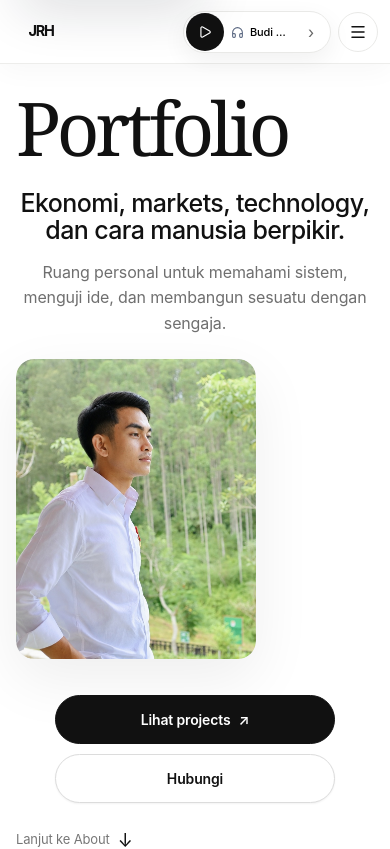
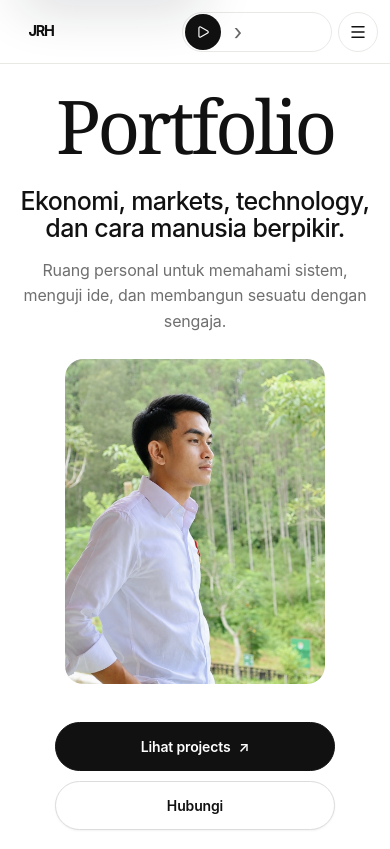
Before and after one commit to LionerHakim/JRHs, a React (Vite) app: page / in a window 390 px wide. Shown: the top 849 px of the page. Built offline with nearby package versions, Linux system fonts and the light colour scheme.

Commit message:
ui: unify portfolio responsive design

```diff
--- a/src/jrh-polish.css
+++ b/src/jrh-polish.css
@@ -1,146 +1,156 @@
-/* JRHs final UI polish: one predictable layer across desktop, Android and iOS. */
+/* JRHs — one clean responsive design system. Keep this layer last. */
 :root{
   --jrh-ink:#111;
   --jrh-muted:#6f6f6f;
-  --jrh-line:#e9e9e7;
+  --jrh-line:#e8e8e5;
   --jrh-soft:#f7f7f4;
+  --jrh-max:1180px;
   --jrh-radius:24px;
 }
 
 html,body,#root{min-height:100%;background:#fff}
-body{color:var(--jrh-ink);overflow-x:hidden}
+html{scroll-behavior:smooth}
+body{margin:0;color:var(--jrh-ink);background:#fff;overflow-x:hidden}
 
-.jrh-nav-shell{background:rgba(255,255,255,.96)!important;border-bottom:1px solid rgba(233,233,231,.82)!important;box-shadow:0 6px 28px rgba(0,0,0,.035)!important;backdrop-filter:blur(18px);-webkit-backdrop-filter:blur(18px)}
+/* Navigation */
+.jrh-nav-shell{background:rgba(255,255,255,.96)!important;border-bottom:1px solid var(--jrh-line)!important;box-shadow:none!important;backdrop-filter:blur(16px);-webkit-backdrop-filter:blur(16px);z-index:500!important}
+.jrh-nav-inner{width:min(var(--jrh-max),calc(100% - 40px))!important}
 .jrh-wordmark{min-width:auto!important}
 .jrh-logo{width:68px!important;height:auto!important}
-.jrh-nav-link{color:#5e5e5e!important}
-.jrh-nav-link:hover{background:#f5f5f2!important;color:#111!important}
+.jrh-nav-link{color:#666!important}
+.jrh-nav-link:hover{background:#f4f4f1!important;color:#111!important}
 .jrh-nav-link.is-active{background:#111!important;color:#fff!important}
 .jrh-menu-button{border:1px solid var(--jrh-line)!important;background:#fff!important;color:#111!important;box-shadow:none!important}
 
+/* Global type / buttons */
+.hero-clean h1,.display-title,.project-content h3,.contact-title,.experience-main h3{font-family:'Gambarino',Georgia,serif!important;font-weight:400!important;letter-spacing:-.045em}
+.hero-button-primary{background:#111!important;border-color:#111!important;color:#fff!important;box-shadow:none!important}
+.hero-button-primary:hover{background:#2a2a2a!important;transform:translateY(-1px)}
+
+/* Hero: Portfolio -> copy -> portrait -> buttons. */
 .hero-clean{background:#fff!important}
 .hero-clean::before,.hero-clean::after{display:none!important}
-.hero-portrait-frame{background:#f2f2ef!important;box-shadow:0 20px 60px rgba(0,0,0,.07)!important}
-.hero-clean h1,.display-title,.project-content h3,.contact-title,.experience-main h3{font-family:'Gambarino',Georgia,serif!important;font-weight:400!important}
-.hero-button-primary{background:#111!important;border-color:#111!important;box-shadow:none!important}
-.hero-button-primary:hover{background:#292929!important;transform:translateY(-2px)}
-
-/* Hero portrait now sits directly under Portfolio copy and above the CTAs. */
 .hero-panel{display:flex!important;flex-direction:column!important;align-items:flex-start!important}
-.hero-portrait-inline{order:3!important;width:min(280px,100%)!important;margin:24px 0 4px!important}
-.hero-portrait-inline .hero-portrait-frame{width:100%!important;aspect-ratio:4/5!important;border-radius:22px!important;overflow:hidden!important}
-.hero-portrait-inline img{width:100%!important;height:100%!important;display:block!important;object-fit:cover!important}
+.hero-portrait-inline{order:3!important;width:min(300px,100%)!important;margin:24px 0 8px!important}
+.hero-portrait-inline .hero-portrait-frame{width:100%!important;aspect-ratio:4/5!important;border-radius:22px!important;overflow:hidden!important;background:#f1f1ee!important;box-shadow:none!important}
+.hero-portrait-inline img{width:100%!important;height:100%!important;display:block!important;object-fit:cover!important;object-position:center 25%!important}
 .hero-panel .hero-actions{order:4!important}
 .hero-panel .hero-scroll-hint{order:5!important}
 
-/* Projects: editorial grid on larger screens, touch-first snap carousel on phones. */
+/* Projects: every project uses the exact same card grammar. */
 .projects-section{background:#fff!important}
-.projects-list{gap:20px!important}
-.project-object{min-height:0!important;padding:0!important;border:1px solid var(--jrh-line)!important;border-radius:var(--jrh-radius)!important;background:#fff!important;overflow:hidden!important;box-shadow:none!important;display:grid!important;grid-template-columns:1fr!important}
-.project-object:hover{transform:translateY(-4px);box-shadow:0 20px 50px rgba(0,0,0,.07)!important}
-.project-media{position:relative;width:100%;aspect-ratio:4/3;overflow:hidden;background:#efefec}
-.project-media img{width:100%;height:100%;display:block;object-fit:cover;transition:transform .45s cubic-bezier(.2,.65,.2,1),filter .3s ease}
-.project-object:hover .project-media img{transform:scale(1.035)}
-.project-index,.project-live-label,.project-meta{display:none!important}
-.project-content{padding:24px 24px 12px!important;max-width:none!important}
-.project-meta-row{display:none!important}
-.project-description,.projects-intro{color:#747474!important}
-.project-content h3,.project-featured .project-content h3{font-size:clamp(38px,5vw,64px)!important}
-.project-description{max-width:620px!important}
-.project-visit{margin:0 24px 24px!important;justify-self:start}
-.project-featured{grid-column:1/-1!important}
-.project-featured .project-media{aspect-ratio:16/8}
+.projects-heading{align-items:flex-end!important}
+.projects-intro{color:#777!important}
+.projects-list{display:grid!important;grid-template-columns:repeat(2,minmax(0,1fr))!important;gap:20px!important}
+.project-object,.project-object.project-featured{display:grid!important;grid-template-rows:auto 1fr auto!important;min-height:0!important;padding:0!important;grid-column:auto!important;border:1px solid var(--jrh-line)!important;border-radius:var(--jrh-radius)!important;background:#fff!important;overflow:hidden!important;box-shadow:none!important;transform:none!important}
+.project-object:hover,.project-object.project-featured:hover{transform:translateY(-3px)!important;border-color:#d7d7d2!important;box-shadow:0 18px 48px rgba(0,0,0,.06)!important}
+.project-media,.project-featured .project-media,.project-object:not(.project-featured) .project-media{width:100%!important;aspect-ratio:4/5!important;overflow:hidden!important;background:#efefec!important}
+.project-media img{width:100%!important;height:100%!important;display:block!important;object-fit:cover!important;transition:transform .4s cubic-bezier(.2,.65,.2,1)!important}
+.project-object:hover .project-media img{transform:scale(1.025)!important}
+.project-index,.project-live-label,.project-meta,.project-meta-row{display:none!important}
+.project-content{padding:22px 22px 8px!important;max-width:none!important}
+.project-content h3,.project-featured .project-content h3{margin:0!important;font-size:clamp(38px,4.5vw,64px)!important;line-height:.95!important}
+.project-description{max-width:580px!important;margin:14px 0 0!important;color:#747474!important;font-size:15px!important;line-height:1.55!important}
+.project-visit{margin:0 22px 22px!important;justify-self:start!important;min-height:42px!important}
 
-@media (min-width:768px){
-  .projects-list{grid-template-columns:repeat(2,minmax(0,1fr))!important;align-items:start!important}
-  .project-featured{grid-column:1/-1!important}
-  .project-featured .project-media{aspect-ratio:16/7!important}
-  .project-object:not(.project-featured) .project-media{aspect-ratio:4/5!important}
-}
+/* Experience */
+.experience-section,.experience-list,.experience-row{background:#fff!important}
+.experience-list{border:1px solid var(--jrh-line)!important;box-shadow:none!important}
 
-.experience-section{background:#fff!important}
-.experience-list{background:#fff!important;border:1px solid var(--jrh-line)!important;box-shadow:none!important}
-.experience-row{background:#fff!important}
+/* Contact */
+.contact-section{background:#fff!important;padding-top:100px!important;padding-bottom:100px!important}
+.contact-wrap{background:#111!important;color:#fff!important;border:0!important;border-radius:32px!important;box-shadow:none!important;padding:70px 42px!important}
+.contact-kicker{color:#bbb!important}
+.contact-title{color:#fff!important}
+.contact-copy{color:#c8c8c4!important}
+.contact-wrap .hero-button-primary{background:#fff!important;color:#111!important;border-color:#fff!important}
+.contact-wrap .hero-button-primary:hover{background:#ecece8!important;border-color:#ecece8!important}
 
-.contact-section{padding-top:100px!important;padding-bottom:100px!important}
-.contact-wrap{background:#111!important;color:#fff!important;border:0!important;border-radius:32px!important;box-shadow:none!important;padding:72px 42px!important}
-.contact-kicker{color:#cfcfca!important;font-size:14px!important}
-.contact-title{color:#fff!important}
-.contact-copy{color:#c9c9c5!important}
-.contact-actions{margin-top:30px!important}
-.contact-wrap .hero-button-primary{background:#fff!important;border-color:#fff!important;color:#111!important}
-.contact-wrap .hero-button-primary:hover{background:#eeeeea!important;border-color:#eeeeea!important}
-
+/* Footer — visible, deliberate, minimal. */
 .site-footer{display:block!important;visibility:visible!important;opacity:1!important;background:#fff!important;border-top:1px solid var(--jrh-line)!important}
-.footer-inner{width:min(1180px,calc(100% - 32px))!important;margin:0 auto!important;padding:38px 0 34px!important}
-.footer-minimal{display:flex!important;visibility:visible!important;opacity:1!important;align-items:center!important;justify-content:center!important;min-height:26px!important;color:#666!important;font-family:'Switzer',Inter,system-ui,sans-serif!important;font-size:13px!important;line-height:1.4!important;letter-spacing:.01em!important}
+.footer-inner{width:min(var(--jrh-max),calc(100% - 40px))!important;margin:0 auto!important;padding:42px 0 46px!important}
+.footer-minimal{display:flex!important;min-height:28px!important;align-items:center!important;justify-content:center!important;color:#666!important;font-family:'Switzer',Inter,system-ui,sans-serif!important;font-size:13px!important;letter-spacing:.01em!important}
 .footer-minimal span{display:block!important;color:#666!important;text-align:center!important}
 
-/* Music picker: avoid fixed-inside-fixed on iOS/Android. The navbar is fixed, so the picker is anchored locally. */
-.music-player{position:relative!important;z-index:260!important;min-width:0!important}
-.music-player-pill{box-sizing:border-box;width:min(252px,34vw)!important;min-height:44px!important;padding:2px!important;border:1px solid var(--jrh-line)!important;border-radius:999px!important;background:#fff!important;box-shadow:0 8px 24px rgba(0,0,0,.06)!important}
-.music-player-button{background:#111!important;color:#fff!important}
-.music-player-next{color:#666!important}
-.music-player-progress>div{background:#111!important}
+/* Music trigger and picker. The whole component is a single interaction surface. */
+.music-player{position:relative!important;z-index:600!important;min-width:0!important}
+.music-player-pill{display:flex!important;align-items:center!important;gap:2px!important;width:230px!important;min-width:230px!important;height:42px!important;padding:2px!important;box-sizing:border-box!important;border:1px solid var(--jrh-line)!important;border-radius:999px!important;background:#fff!important;box-shadow:none!important}
+.music-player-button,.music-player-next{flex:none!important}
+.music-player-button{display:grid!important;place-items:center!important;width:38px!important;height:38px!important;min-width:38px!important;border-radius:50%!important;background:#111!important;color:#fff!important}
+.music-player-track-button{display:flex!important;align-items:center!important;gap:7px!important;flex:1 1 auto!important;min-width:0!important;height:38px!important;padding:0 7px!important;border:0!important;background:transparent!important;color:#555!important;overflow:hidden!important;text-align:left!important;touch-action:manipulation!important}
+.music-player-title{display:block!important;min-width:0!important;overflow:hidden!important;text-overflow:ellipsis!important;white-space:nowrap!important;font-size:12px!important;color:#333!important}
+.music-player-track-button svg{flex:none!important}
+.music-player-next{display:grid!important;place-items:center!important;width:34px!important;height:38px!important;min-width:34px!important;border:0!important;background:transparent!important;color:#666!important;font-size:22px!important}
+.music-player-progress{display:none!important}
 .music-player-panel-backdrop{display:none!important}
-.music-player-panel{position:absolute!important;top:calc(100% + 12px)!important;right:0!important;left:auto!important;bottom:auto!important;z-index:9999!important;width:min(360px,calc(100vw - 32px))!important;max-height:min(680px,calc(100vh - 96px))!important;overflow:auto!important;box-sizing:border-box!important;border:1px solid var(--jrh-line)!important;background:#fff!important;border-radius:24px!important;box-shadow:0 24px 70px rgba(0,0,0,.14)!important;pointer-events:auto!important}
-.music-player-panel *{pointer-events:auto}
-.music-player-main-action{background:#111!important;border-color:#111!important;color:#fff!important;box-shadow:none!important}
-.music-range{accent-color:#111!important}
+.music-player-panel{position:absolute!important;top:calc(100% + 10px)!important;right:0!important;left:auto!important;z-index:9999!important;width:300px!important;max-width:calc(100vw - 24px)!important;box-sizing:border-box!important;padding:14px!important;border:1px solid var(--jrh-line)!important;border-radius:18px!important;background:#fff!important;box-shadow:0 18px 50px rgba(0,0,0,.11)!important}
+.music-player-panel-head{display:flex!important;align-items:center!important;justify-content:space-between!important;gap:12px!important;padding:2px 2px 12px!important;border-bottom:1px solid var(--jrh-line)!important}
+.music-panel-label{display:block!important;margin-bottom:3px!important;color:#888!important;font-size:10px!important;text-transform:uppercase!important;letter-spacing:.08em!important}
+.music-player-current{display:block!important;color:#111!important;font-size:13px!important;font-weight:600!important;line-height:1.25!important}
+.music-player-close{display:grid!important;place-items:center!important;width:32px!important;height:32px!important;min-width:32px!important;border:1px solid var(--jrh-line)!important;border-radius:50%!important;background:#fff!important;color:#111!important}
+.music-player-playlist{display:grid!important;gap:4px!important;margin-top:10px!important;max-height:260px!important;overflow:auto!important}
+.music-player-song{display:grid!important;grid-template-columns:30px 1fr auto!important;align-items:center!important;gap:8px!important;width:100%!important;min-height:42px!important;padding:8px 9px!important;border:0!important;border-radius:10px!important;background:#fff!important;color:#333!important;text-align:left!important;font:inherit!important;font-size:13px!important;cursor:pointer!important;touch-action:manipulation!important}
+.music-player-song:hover{background:#f5f5f2!important}
+.music-player-song.is-current{background:#f1f1ed!important;color:#111!important;font-weight:600!important}
+.music-song-index{color:#999!important;font-variant-numeric:tabular-nums!important}
+.music-song-state{font-size:8px!important;color:#111!important}
+.music-player-mini-volume{display:flex!important;align-items:center!important;gap:9px!important;margin-top:10px!important;padding-top:10px!important;border-top:1px solid var(--jrh-line)!important;color:#888!important;font-size:11px!important}
+.music-player-mini-volume input{flex:1!important;min-width:0!important;accent-color:#111!important}
 
 @media (max-width:900px){
-  .jrh-nav-links{display:none}
-  .jrh-menu-button{display:inline-flex}
+  .jrh-nav-links{display:none!important}
+  .jrh-menu-button{display:inline-flex!important}
 }
 
 @media (max-width:767px){
   .jrh-nav-shell,.jrh-nav-inner{height:64px!important;min-height:64px!important}
   .jrh-nav-inner{width:calc(100% - 24px)!important}
   .jrh-logo{width:62px!important}
-  .jrh-nav-right{gap:7px!important}
+  .jrh-nav-right{gap:6px!important}
 
-  .music-player{margin:0!important}
-  .music-player-pill{width:166px!important;height:42px!important;min-width:166px!important;min-height:42px!important;padding:2px!important;overflow:hidden!important}
-  .music-player-button{width:38px!important;height:38px!important;min-width:38px!important;min-height:38px!important}
-  .music-player-track-button{position:static!important;inset:auto!important;opacity:1!important;z-index:auto!important;width:auto!important;height:38px!important;min-width:0!important;display:flex!important;flex:1 1 auto!important;justify-content:flex-start!important;gap:6px!important;padding:0 7px!important;overflow:hidden!important;background:transparent!important;touch-action:manipulation!important;-webkit-tap-highlight-color:transparent!important}
-  .music-player-track-label{display:none!important}
-  .music-player-title{display:block!important;min-width:0!important;max-width:82px!important;overflow:hidden!important;text-overflow:ellipsis!important;white-space:nowrap!important;font-size:11px!important}
-  .music-player-track-button svg{display:block!important;flex:none!important}
-  .music-player-track-button svg:last-child{display:none!important}
-  .music-player-next{display:inline-flex!important;width:34px!important;height:38px!important;min-width:34px!important}
-  .music-player-progress{display:block!important;left:12px!important;right:12px!important;bottom:0!important}
-  .music-player-panel{position:absolute!important;top:calc(100% + 10px)!important;right:-8px!important;left:auto!important;bottom:auto!important;width:min(360px,calc(100vw - 24px))!important;max-height:calc(100vh - 88px)!important;border-radius:22px!important;padding-bottom:env(safe-area-inset-bottom)!important;-webkit-overflow-scrolling:touch!important}
+  .music-player-pill{width:164px!important;min-width:164px!important;height:40px!important}
+  .music-player-button{width:36px!important;height:36px!important;min-width:36px!important}
+  .music-player-track-button{height:36px!important;padding:0 5px!important;gap:6px!important}
+  .music-player-title{font-size:11px!important}
+  .music-player-next{width:30px!important;min-width:30px!important;height:36px!important}
+  .music-player-panel{top:calc(100% + 8px)!important;right:-4px!important;width:278px!important;max-width:calc(100vw - 20px)!important;padding:12px!important;border-radius:16px!important}
+  .music-player-playlist{max-height:220px!important}
+  .music-player-song{min-height:40px!important;font-size:12px!important}
 
-  .hero-clean{padding-top:96px!important}
-  .hero-portrait-inline{width:min(240px,78vw)!important;margin:22px 0 8px!important;align-self:flex-start!important}
+  .hero-clean{padding:94px 16px 64px!important}
+  .hero-panel{align-items:center!important;text-align:center!important}
+  .hero-clean h1{font-size:clamp(64px,19vw,94px)!important}
+  .hero-portrait-inline{width:min(260px,78vw)!important;margin:24px auto 10px!important;align-self:center!important}
   .hero-portrait-inline .hero-portrait-frame{border-radius:18px!important}
-  .section-shell{width:calc(100% - 32px)!important}
+  .hero-actions{width:100%!important;justify-content:center!important}
+  .hero-scroll-hint{justify-content:center!important}
 
-  .projects-section{overflow:hidden!important}
-  .projects-list{display:flex!important;grid-template-columns:none!important;gap:16px!important;overflow-x:auto!important;overflow-y:visible!important;scroll-snap-type:x mandatory!important;scroll-padding-left:0!important;overscroll-behavior-x:contain!important;-webkit-overflow-scrolling:touch!important;touch-action:pan-x!important;padding:2px 8vw 14px 0!important;margin-right:-16px!important;scrollbar-width:none!important}
+  .section-shell{width:calc(100% - 32px)!important;padding:76px 0!important}
+  .projects-heading{padding-bottom:24px!important}
+  .projects-list{display:flex!important;grid-template-columns:none!important;gap:14px!important;overflow-x:auto!important;overflow-y:visible!important;margin-right:-16px!important;padding:2px 20vw 16px 0!important;scroll-snap-type:x mandatory!important;scroll-snap-stop:always!important;scrollbar-width:none!important;overscroll-behavior-x:contain!important;touch-action:pan-x!important;-webkit-overflow-scrolling:touch!important}
   .projects-list::-webkit-scrollbar{display:none!important}
-  .project-object,.project-object.project-featured{flex:0 0 min(82vw,340px)!important;width:min(82vw,340px)!important;grid-column:auto!important;scroll-snap-align:start!important;scroll-snap-stop:always!important;transform:none!important}
-  .project-object:hover{transform:none!important;box-shadow:none!important}
-  .project-media,.project-featured .project-media,.project-object:not(.project-featured) .project-media{aspect-ratio:4/5!important}
-  .project-content{padding:20px 20px 8px!important}
-  .project-content h3,.project-featured .project-content h3{font-size:38px!important;line-height:.98!important}
-  .project-description{font-size:14px!important;line-height:1.55!important}
-  .project-visit{margin:0 20px 20px!important}
+  .project-object,.project-object.project-featured{flex:0 0 82vw!important;width:82vw!important;max-width:340px!important;scroll-snap-align:start!important}
+  .project-content{padding:18px 18px 7px!important}
+  .project-content h3,.project-featured .project-content h3{font-size:38px!important;line-height:.95!important}
+  .project-description{font-size:13px!important;line-height:1.5!important}
+  .project-visit{margin:0 18px 18px!important}
 
-  .contact-section{padding-top:72px!important;padding-bottom:72px!important}
-  .contact-wrap{padding:52px 22px!important;border-radius:24px!important}
-  .contact-title{font-size:clamp(54px,17vw,78px)!important}
-  .contact-actions .hero-button{max-width:100%!important;white-space:normal!important}
-  .footer-inner{padding:30px 0 34px!important}
+  .contact-section{padding-top:68px!important;padding-bottom:68px!important}
+  .contact-wrap{padding:48px 20px!important;border-radius:22px!important}
+  .contact-title{font-size:clamp(54px,16vw,76px)!important}
+  .contact-copy{font-size:15px!important}
+
+  .footer-inner{width:calc(100% - 32px)!important;padding:30px 0 34px!important}
 }
 
 @media (max-width:390px){
-  .music-player-pill{width:148px!important;min-width:148px!important}
-  .music-player-title{max-width:65px!important}
+  .music-player-pill{width:150px!important;min-width:150px!important}
+  .music-player-title{max-width:72px!important}
   .jrh-logo{width:58px!important}
   .project-object,.project-object.project-featured{flex-basis:84vw!important;width:84vw!important}
 }
 
 @media (prefers-reduced-motion:reduce){
+  html{scroll-behavior:auto}
   .project-object,.project-media img,.hero-button,.jrh-menu-button{transition:none!important}
 }
```
